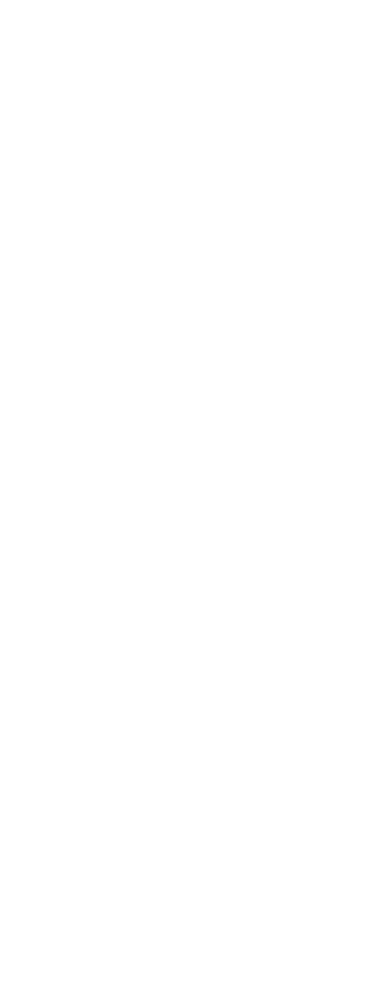
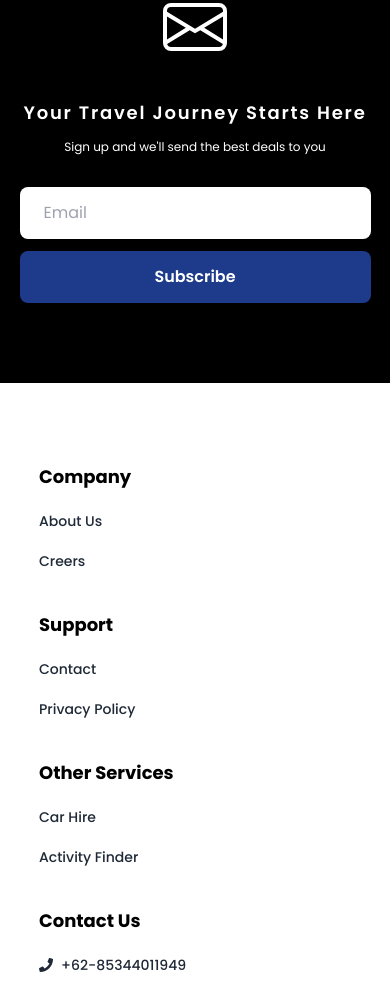
Before and after one commit to syukrontanzilah/liburan.com, a Next.js app: page / in a window 390 px wide. Shown: the part 7980-8968 px from the top of the page. Before the commit the page ends 7827 px from the top, so only its background shows below. Built offline with nearby package versions, Linux system fonts and the light colour scheme.

Commit message:
footer section

```diff
--- a/app/layout.tsx
+++ b/app/layout.tsx
@@ -3,6 +3,7 @@
 import "./globals.css";
 import {Poppins} from 'next/font/google'
 import NavbarResponsive from "@/components/Home/Navbar/NavbarResponsive";
+import Footer from "@/components/Home/Footer/Footer";
 
 const font = Poppins({
   weight: ['100', '200', '300', '400', '500', '600', '700', '800', '900'],
@@ -26,6 +27,7 @@
       >
         <NavbarResponsive/>
         {children}
+        <Footer/>
       </body>
     </html>
   );
--- /dev/null
+++ b/components/Home/Footer/Footer.tsx
@@ -0,0 +1,80 @@
+import Link from "next/link";
+import React from "react";
+import { FaEnvelope, FaFacebook, FaInstagram, FaPhone, FaTiktok, FaTwitter, FaVoicemail } from "react-icons/fa";
+
+const Footer = () => {
+  return (
+    <div className="pt-20 pb-20">
+      {/* content top */}
+      <div className="w-[80%] mx-auto items-start grid-cols-1 sm:grid-cols-2 grid md:grid-cols-2 lg:grid-cols-4 gap-10">
+        {/* 1 part */}
+        <div className="space-y-5">
+          <h1 className="text-lg font-bold">Company</h1>
+          <p className="text-gray-800 font-medium cursor-pointer text-sm hover:text-blue-950">
+            About Us
+          </p>
+          <p className="text-gray-800 font-medium cursor-pointer text-sm hover:text-blue-950">
+            Creers
+          </p>
+        </div>
+        {/* 2 part */}
+        <div className="space-y-5">
+          <h1 className="text-lg font-bold">Support</h1>
+          <p className="text-gray-800 font-medium cursor-pointer text-sm hover:text-blue-950">
+            Contact
+          </p>
+          <p className="text-gray-800 font-medium cursor-pointer text-sm hover:text-blue-950">
+            Privacy Policy
+          </p>
+        </div>
+        {/* 3 part */}
+        <div className="space-y-5">
+          <h1 className="text-lg font-bold">Other Services</h1>
+          <p className="text-gray-800 font-medium cursor-pointer text-sm hover:text-blue-950">
+            Car Hire
+          </p>
+          <p className="text-gray-800 font-medium cursor-pointer text-sm hover:text-blue-950">
+            Activity Finder
+          </p>
+        </div>
+        {/* 4 part */}
+        <div className="space-y-5">
+          <h1 className="text-lg font-bold">Contact Us</h1>
+          <div className="flex items-center space-x-2">
+            <FaPhone className="text-gray-800 font-medium cursor-pointer text-sm hover:text-blue-950" />
+            <p className="text-gray-800 font-medium cursor-pointer text-sm hover:text-blue-950">
+              +62-85344011949
+            </p>
+          </div>
+
+          <div className="flex items-center space-x-2">
+            <FaEnvelope className="text-gray-800 font-medium cursor-pointer text-sm hover:text-blue-950" />
+            <p className="text-gray-800 font-medium cursor-pointer text-sm hover:text-blue-950">
+              support@qiqi.com
+            </p>
+          </div>
+        </div>
+      </div>
+      {/* content bottom */}
+      <div className="mt-8 w-[80%] mx-auto border-t pt-8 flex flex-col md:flex-row justify-between items-center text-gray-600 text-sm">
+        <p className="text-center md:text-left">
+          © 2023 Qiqi. All rights reserved
+        </p>
+        <div className="flex items-center space-x-4 mt-4 md:mt-0">
+          <span>Social: </span>
+          <Link href={"#"} className="text-gray-500 hover:text-blue-400 transition-all duration-300">
+            <FaTwitter />
+          </Link>
+          <Link href={"#"} className="text-gray-500 hover:text-blue-700 transition-all duration-300">
+            <FaFacebook />
+          </Link>
+          <Link href={"#"} className="text-gray-500 hover:text-purple-500 transition-all duration-300">
+            <FaInstagram />
+          </Link>
+        </div>
+      </div>
+    </div>
+  );
+};
+
+export default Footer;
--- a/components/Home/Home.tsx
+++ b/components/Home/Home.tsx
@@ -5,6 +5,8 @@
 import Why from './Why/Why'
 import Reviews from './Reviews/Reviews'
 import News from './News/News'
+import Newsletter from './Newsletter/Newsletter'
+import Footer from './Footer/Footer'
 
 const HomeComponent = () => {
   return (
@@ -15,6 +17,7 @@
       <Why/>
       <Reviews/>
       <News/>
+      <Newsletter/>
     </div>
   )
 }
--- a/components/Home/Navbar/Navbar.tsx
+++ b/components/Home/Navbar/Navbar.tsx
@@ -14,10 +14,10 @@
 
   useEffect(() => {
     const handler = () => {
-      if (window.scrollY >= 90) {
+      if (window.scrollY >= 100) {
         setNavBg(true);
       }
-      if (window.scrollY < 90) {
+      if (window.scrollY < 100) {
         setNavBg(false);
       }
     };
@@ -28,7 +28,7 @@
   }, []);
 
   return (
-    <div className={` ${navBg ? "bg-blue-950 shadow-md" : "fixed"} transition-all duration-200 h-[12vh] z-[1000] fixed w-full`}>
+    <div className={` ${navBg ? "bg-blue-950 shadow-md" : "fixed"} transition-all duration-200 ${ navBg? 'h-[10vh]': 'h-[12vh]'}  z-[1000] fixed w-full`}>
       <div className={`flex items-center h-full justify-between w-[90%] xl:w-[80%] mx-auto `}>
         {/* logo */}
         <Link href={"/"} className="flex items-center space-x-2">
--- a/components/Home/News/News.tsx
+++ b/components/Home/News/News.tsx
@@ -24,14 +24,14 @@
         <div>
           <NewsCard
             image="/images/n3.jpg"
-            title="How to Plan a Trip to Bali"
+            title="How to Plan a GreatTrip to Bali"
             date="Feb 27, 2025"
           />
         </div>
         <div>
           <NewsCard
             image="/images/n4.jpg"
-            title="The Best Beach in the World"
+            title="The Best Beach in the World in February 2025"
             date="Feb 28, 2025"
           />
         </div>
--- /dev/null
+++ b/components/Home/Newsletter/Newsletter.tsx
@@ -0,0 +1,27 @@
+import React from "react";
+import { BsEnvelope } from "react-icons/bs";
+
+const Newsletter = () => {
+  return (
+    <div className="bg-black pt-20 pb-20 flex items-center justify-center w-full flex-col">
+      <BsEnvelope className="w-16 h-16 text-white mt-10" />
+      <h1 className="text-white text-lg sm:text-xl md:text-2xl font-semibold mt-10 tracking-widest">
+        Your Travel Journey Starts Here
+      </h1>
+      <p className="text-white mt-3 text-xs sm:text-sm">
+        Sign up and we'll send the best deals to you
+      </p>
+      {/* form subscription */}
+      <div className="w-full">
+        <input
+          type="text"
+          className="px-6 py-3.5 bg-white mt-8 w-[90%] sm:w-[80%] md:w-[60%] lg:w-[40%] block mx-auto rounded-lg outline-none"
+          placeholder="Email"
+        />
+        <button className="px-6 py-3.5 bg-blue-900 transition-all duration-500 mt-3 w-[90%] sm:w-[80%] md:w-[60%] lg:w-[40%] block mx-auto rounded-lg outline-none text-white hover:bg-blue-800 font-semibold">Subscribe</button>
+      </div>
+    </div>
+  );
+};
+
+export default Newsletter;
```
